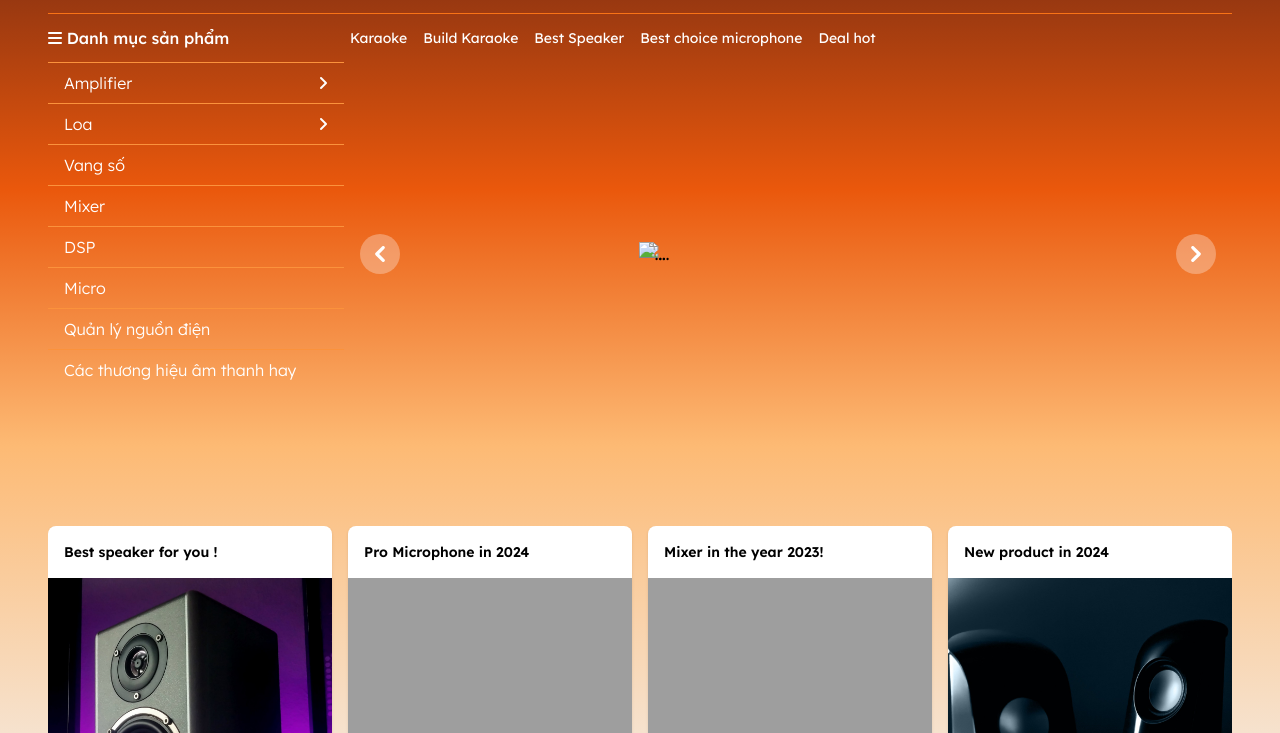
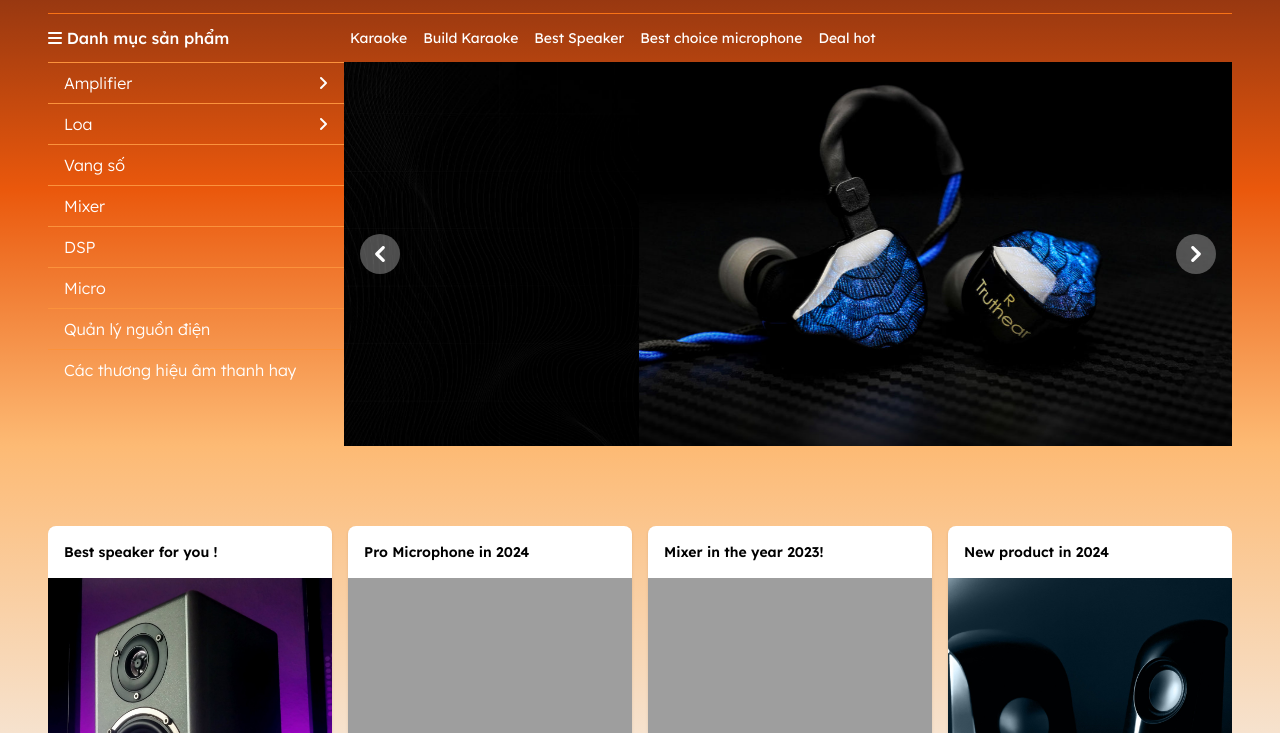
Before and after one commit to duylee777/hienluongaudio-theme, a website: page index.html in a window 1280 px wide. Shown: the part 67-800 px from the top of the page. Drawn offline with nearby package versions, Linux system fonts and the light colour scheme; files that its build step writes are made by us from their sources; the site is published under a folder, as on GitHub Pages, so addresses that start at the root find nothing.

Commit message:
update url image slide

```diff
--- a/index.html
+++ b/index.html
@@ -255,15 +255,15 @@
                         <div class="relative h-96 overflow-hidden">
                             <!-- Item 1 -->
                             <div class="hidden duration-700 ease-in-out" data-carousel-item>
-                                <img src="/assets/imgs/carousels/slide1.jpg" class="absolute block w-full -translate-x-1/2 -translate-y-1/2 top-1/2 left-1/2" alt="...">
+                                <img src="assets/imgs/carousels/slide1.jpg" class="absolute block w-full -translate-x-1/2 -translate-y-1/2 top-1/2 left-1/2" alt="...">
                             </div>
                             <!-- Item 2 -->
                             <div class="hidden duration-700 ease-in-out" data-carousel-item>
-                                <img src="/assets/imgs/carousels/slide2.jpg" class="absolute block w-full -translate-x-1/2 -translate-y-1/2 top-1/2 left-1/2" alt="...">
+                                <img src="assets/imgs/carousels/slide2.jpg" class="absolute block w-full -translate-x-1/2 -translate-y-1/2 top-1/2 left-1/2" alt="...">
                             </div>
                             <!-- Item 3 -->
                             <div class="hidden duration-700 ease-in-out" data-carousel-item>
-                                <img src="/assets/imgs/carousels/slide3.jpg" class="absolute block w-full -translate-x-1/2 -translate-y-1/2 top-1/2 left-1/2" alt="...">
+                                <img src="assets/imgs/carousels/slide3.jpg" class="absolute block w-full -translate-x-1/2 -translate-y-1/2 top-1/2 left-1/2" alt="...">
                             </div>
                         </div>
 
```
